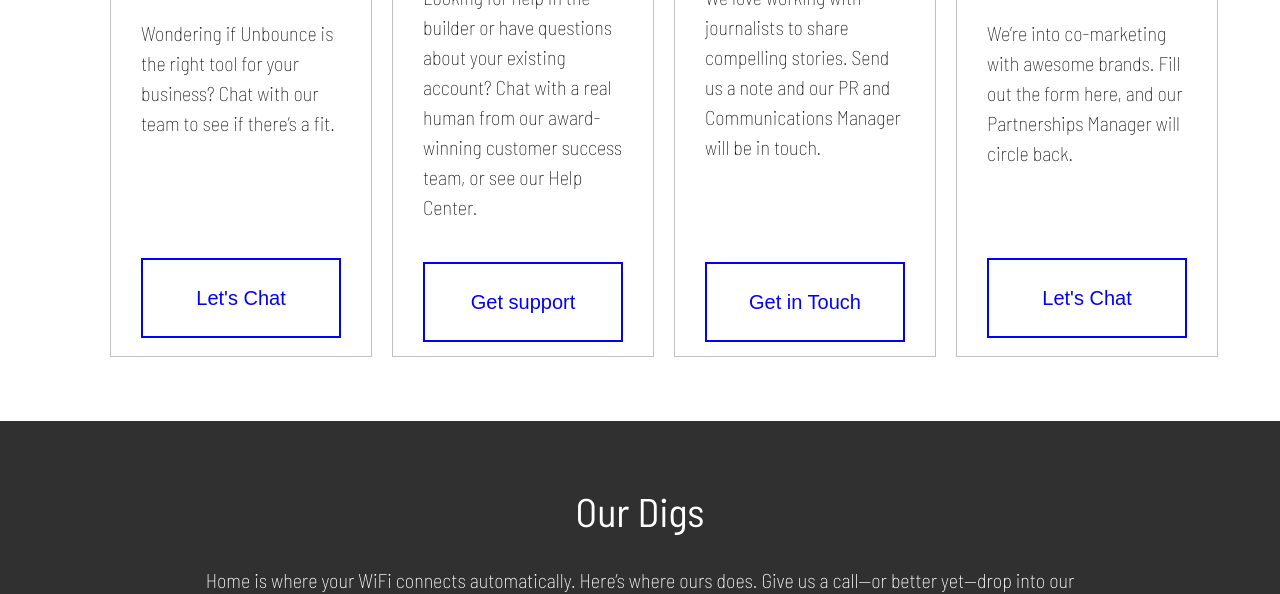
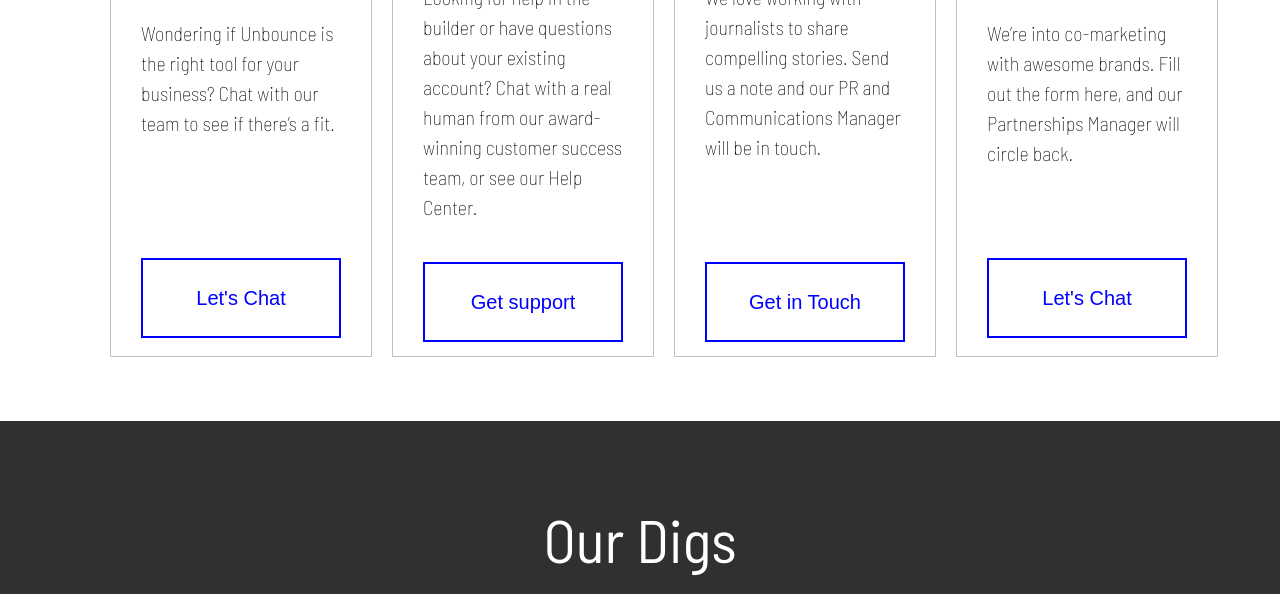
Before and after one commit to ranjithkumark8/Sulphur, a plain HTML site: page Contact/index.html in a window 1280 px wide. Shown: the part 386-980 px from the top of the page. Drawn offline with Linux system fonts and the light colour scheme.

Commit message:
font size changed

```diff
--- a/Contact/Contactus.css
+++ b/Contact/Contactus.css
@@ -100,7 +100,7 @@ body{
     margin: auto;
 }
 .digs_info h2{
-    font-size: 40px;
+    font-size: 60px;
     font-weight: 400;
 }
 .digs_info p{
--- a/Contact/index.html
+++ b/Contact/index.html
@@ -76,7 +76,7 @@
                 </div>
                 <div class="address2">
                     <h2>Berlin</h2>
-                    <p>Unbounce Germany GmbH (Apartment 1) c/o Factory Works GmbH Rheinsberger Str. 76/77 10115 Berlin</p>
+                    <p>Unbounce Germany GmbH (Apartment 1) <br> c/o Factory Works GmbH Rheinsberger Str. 76/77 10115 Berlin</p>
                 </div>
             </div>
             <div class="phone_no_col1">
```
